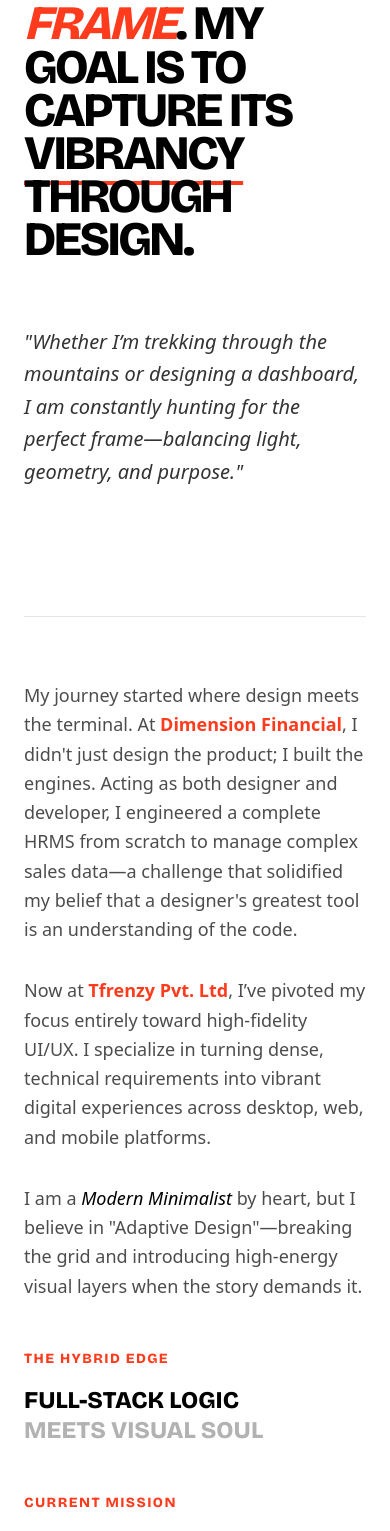
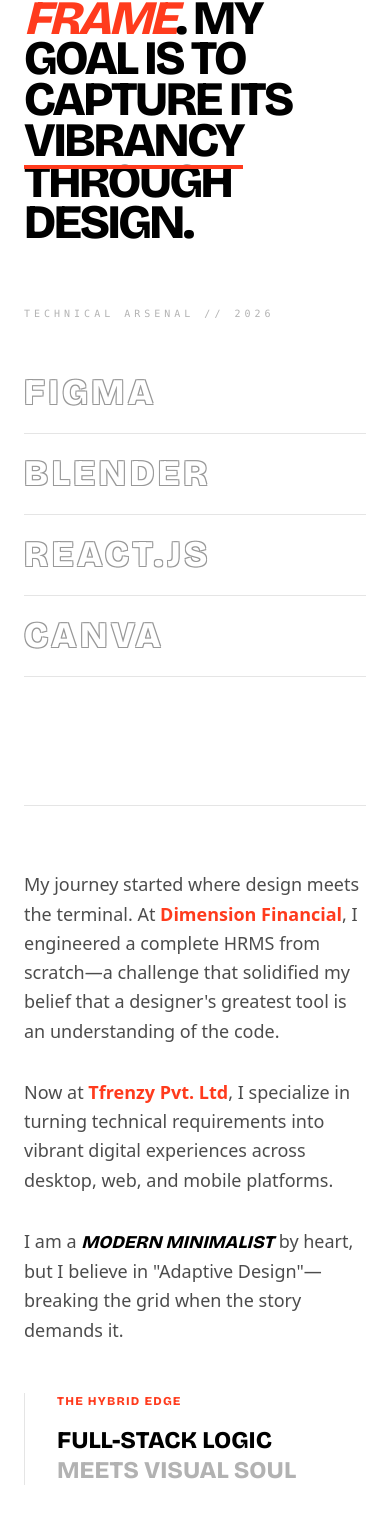
Before and after one commit to sbisht01-dev/watcherr_01, a Next.js app: page / in a window 390 px wide. Shown: the part 3447-4978 px from the top of the page. Built offline with nearby package versions, Linux system fonts and the light colour scheme.

Commit message:
Refactor About section: enhance layout, update skills display, and improve text styling; update Navbar and Footer for better contact options

```diff
--- a/components/about.tsx
+++ b/components/about.tsx
@@ -4,11 +4,18 @@ import React from 'react';
 import { motion } from "framer-motion";
 
 export default function About() {
+  const skills = [
+    { name: "Figma", type: "Interface" },
+    { name: "Blender", type: "3D Model & Animation" },
+    { name: "React.js", type: "Frontend" },
+    { name: "Canva", type: "Posters & Logo" },
+  ];
+
   return (
-    <section id="about" className="py-40 px-6 md:px-12 bg-brand-white text-brand-black">
+    <section id="about" className="py-40 px-6 md:px-12 bg-brand-white text-brand-black overflow-hidden">
       <div className="max-w-7xl mx-auto flex flex-col gap-32">
 
-        {/* TOP SECTION: THE STATEMENT */}
+        {/* TOP SECTION */}
         <div className="grid grid-cols-1 lg:grid-cols-12 gap-16 items-start">
           <div className="lg:col-span-8">
             <motion.span
@@ -20,74 +27,107 @@ export default function About() {
             </motion.span>
 
             <motion.h2
-              initial={{ opacity: 0, y: 30 }}
+              initial={{ opacity: 0, y: 20 }}
               whileInView={{ opacity: 1, y: 0 }}
-              transition={{ duration: 0.8, ease: [0.16, 1, 0.3, 1] }}
-              className="font-heading text-5xl md:text-7xl lg:text-8xl uppercase leading-[0.9] tracking-tighter"
+              transition={{ duration: 0.6, ease: "easeOut" }}
+              /* Removed layoutId to prevent double-rendering ghosting */
+              className="font-heading text-5xl md:text-7xl lg:text-[7.5vw] uppercase leading-[0.85] tracking-tighter"
             >
-              I see the world as a <span className="text-brand-red italic">frame</span>. My goal is to capture its <span className="underline decoration-brand-red decoration-4 underline-offset-[12px]">vibrancy</span> through design.
+              I see the world as a <span className="text-brand-red italic">frame</span>. My goal is to capture its <span className="relative inline-block">vibrancy<div className="absolute -bottom-2 left-0 w-full h-[4px] bg-brand-red" /></span> through design.
             </motion.h2>
           </div>
 
-          <div className="lg:col-span-4 lg:pt-24">
-            <motion.p
-              initial={{ opacity: 0 }}
-              whileInView={{ opacity: 1 }}
-              transition={{ delay: 0.2 }}
-              className="text-xl md:text-2xl font-body text-brand-black/80 leading-relaxed italic"
-            >
-              "Whether I’m trekking through the mountains or designing a dashboard, I am constantly hunting for the perfect frame—balancing light, geometry, and purpose."
-            </motion.p>
+          <div className="lg:col-span-4 lg:pt-16">
+            <div className="flex flex-col">
+              <span className="font-mono text-[10px] uppercase tracking-[0.4em] text-brand-black/30 mb-8 block">
+                Technical Arsenal // 2026
+              </span>
+
+              <div className="flex flex-col">
+                {skills.map((skill, index) => (
+                  <motion.div
+                    key={skill.name}
+                    initial={{ opacity: 0, x: 20 }}
+                    whileInView={{ opacity: 1, x: 0 }}
+                    transition={{ delay: index * 0.1 }}
+                    whileHover={{ x: 10 }}
+                    className="flex items-center justify-between border-b border-brand-black/10 py-5 group cursor-crosshair"
+                  >
+                    {/* ADDED: 'tracking-[0.15em]' for increased letter spacing.
+              This prevents the outlines from touching and keeps the 'Studio' aesthetic.
+          */}
+                    <span
+                      className="font-heading text-4xl md:text-5xl uppercase tracking-[0.1em] transition-all duration-500 text-white group-hover:text-brand-red opacity-40 group-hover:opacity-100"
+                      style={{
+                        textShadow: `
+                -1px -1px 0 #000,
+                 1px -1px 0 #000,
+                -1px  1px 0 #000,
+                 1px  1px 0 #000
+              `,
+                        fontWeight: 400
+                      }}
+                    >
+                      {skill.name}
+                    </span>
+
+                    <span className="font-mono text-[9px] uppercase tracking-widest opacity-0 group-hover:opacity-100 text-brand-red transition-opacity">
+                      {skill.type}
+                    </span>
+                  </motion.div>
+                ))}
+              </div>
+            </div>
           </div>
         </div>
 
-        {/* MIDDLE SECTION: THE BIO SPLIT */}
+        {/* MIDDLE SECTION: THE BIO */}
         <div className="grid grid-cols-1 md:grid-cols-12 gap-12 lg:gap-24 border-t border-brand-black/10 pt-16">
           <div className="md:col-span-7 space-y-8 text-lg font-body text-brand-black/70 leading-relaxed">
             <p>
-              My journey started where design meets the terminal. At <span className="text-brand-red font-bold">Dimension Financial</span>, I didn't just design the product; I built the engines. Acting as both designer and developer, I engineered a complete HRMS from scratch to manage complex sales data—a challenge that solidified my belief that a designer's greatest tool is an understanding of the code.
+              My journey started where design meets the terminal. At <span className="text-brand-red font-bold">Dimension Financial</span>, I engineered a complete HRMS from scratch—a challenge that solidified my belief that a designer's greatest tool is an understanding of the code.
             </p>
             <p>
-              Now at <span className="text-brand-red font-bold">Tfrenzy Pvt. Ltd</span>, I’ve pivoted my focus entirely toward high-fidelity UI/UX. I specialize in turning dense, technical requirements into vibrant digital experiences across desktop, web, and mobile platforms.
+              Now at <span className="text-brand-red font-bold">Tfrenzy Pvt. Ltd</span>, I specialize in turning technical requirements into vibrant digital experiences across desktop, web, and mobile platforms.
             </p>
             <p>
-              I am a <span className="italic text-brand-black">Modern Minimalist</span> by heart, but I believe in "Adaptive Design"—breaking the grid and introducing high-energy visual layers when the story demands it.
+              I am a <span className="italic text-brand-black font-bold font-heading uppercase">Modern Minimalist</span> by heart, but I believe in "Adaptive Design"—breaking the grid when the story demands it.
             </p>
           </div>
 
-          {/* RIGHT SIDE: CORE PILLARS */}
           <div className="md:col-span-5 flex flex-col gap-12">
-            <div className="group">
-              <h4 className="font-heading text-sm uppercase mb-4 text-brand-red tracking-widest font-bold">The Hybrid Edge</h4>
+            <div className="group border-l border-brand-black/10 pl-8">
+              <h4 className="font-heading text-xs uppercase mb-4 text-brand-red tracking-widest font-bold">The Hybrid Edge</h4>
               <p className="text-2xl font-heading uppercase leading-tight group-hover:translate-x-2 transition-transform duration-500">
                 Full-Stack Logic <br />
-                <span className="text-brand-black/30">meets Visual Soul</span>
+                <span className="text-brand-black/30 group-hover:text-brand-black transition-colors">meets Visual Soul</span>
               </p>
             </div>
-            <div className="group">
-              <h4 className="font-heading text-sm uppercase mb-4 text-brand-red tracking-widest font-bold">Current Mission</h4>
+            <div className="group border-l border-brand-black/10 pl-8">
+              <h4 className="font-heading text-xs uppercase mb-4 text-brand-red tracking-widest font-bold">Current Mission</h4>
               <p className="text-2xl font-heading uppercase leading-tight group-hover:translate-x-2 transition-transform duration-500">
                 Designing UI <br />
-                <span className="text-brand-black/30">@ Tfrenzy</span>
+                <span className="text-brand-black/30 group-hover:text-brand-black transition-colors">@ Tfrenzy</span>
               </p>
             </div>
           </div>
         </div>
 
-        {/* BOTTOM SECTION: SPECIFIC IMPACT TILES */}
+        {/* BOTTOM SECTION: IMPACT TILES */}
         <div className="grid grid-cols-1 md:grid-cols-3 gap-1 border-t border-brand-black/10 pt-16">
-          <div className="bg-brand-black/5 p-10 flex flex-col justify-between aspect-square md:aspect-auto md:h-64">
-             <span className="font-mono text-[10px] uppercase text-brand-red tracking-[0.3em]">Redesign</span>
-             <h5 className="font-heading text-2xl uppercase leading-none">BondsAdda <br /> <span className="text-brand-black/40 text-lg italic">Vibrancy & Vision</span></h5>
-          </div>
-          <div className="bg-brand-black/5 p-10 flex flex-col justify-between aspect-square md:aspect-auto md:h-64">
-             <span className="font-mono text-[10px] uppercase text-brand-red tracking-[0.3em]">Engineering</span>
-             <h5 className="font-heading text-2xl uppercase leading-none">Custom HRMS <br /> <span className="text-brand-black/40 text-lg italic">Built from Scratch</span></h5>
-          </div>
-          <div className="bg-brand-black/5 p-10 flex flex-col justify-between aspect-square md:aspect-auto md:h-64">
-             <span className="font-mono text-[10px] uppercase text-brand-red tracking-[0.3em]">Diversity</span>
-             <h5 className="font-heading text-2xl uppercase leading-none">Platforms <br /> <span className="text-brand-black/40 text-lg italic">Desktop, Web, Mobile</span></h5>
-          </div>
+          {[
+            { tag: "Redesign", title: "BondsAdda", sub: "Vibrancy & Vision" },
+            { tag: "Engineering", title: "Custom HRMS", sub: "Built from Scratch" },
+            { tag: "Diversity", title: "Platforms", sub: "Desktop, Web, Mobile" }
+          ].map((tile) => (
+            <div key={tile.title} className="bg-brand-black/5 p-10 flex flex-col justify-between aspect-square group hover:bg-brand-red transition-all duration-700">
+              <span className="font-mono text-[10px] uppercase text-brand-red group-hover:text-white/80 tracking-[0.3em] transition-colors">{tile.tag}</span>
+              <h5 className="font-heading text-2xl uppercase leading-none group-hover:text-white transition-colors">
+                {tile.title} <br />
+                <span className="text-brand-black/40 text-lg italic group-hover:text-white/60">{tile.sub}</span>
+              </h5>
+            </div>
+          ))}
         </div>
 
       </div>
--- a/components/navigation/Footer.tsx
+++ b/components/navigation/Footer.tsx
@@ -61,7 +61,7 @@ export default function Footer() {
           </div>
 
           <motion.a
-            href="mailto:your.email@example.com"
+            href="mailto:saurabhb7678@gmail.com"
             whileHover={{ scale: 1.05 }}
             whileTap={{ scale: 0.95 }}
             className="group relative w-32 h-32 md:w-56 md:h-56 rounded-full bg-brand-red flex items-center justify-center overflow-hidden transition-all duration-500"
--- a/components/navigation/Navbar.tsx
+++ b/components/navigation/Navbar.tsx
@@ -98,15 +98,18 @@ export default function Navbar() {
                     </motion.div>
                 ))}
 
-                <Link href="#contact">
-                    <motion.button
-                        whileHover={{ scale: 1.05 }}
-                        whileTap={{ scale: 0.95 }}
-                        className="ml-4 px-8 py-3 bg-brand-red text-white text-[10px] uppercase font-bold tracking-[0.2em] transition-all duration-500 rounded-full shadow-lg shadow-brand-red/20"
-                    >
-                        Start a Project
-                    </motion.button>
-                </Link>
+                <motion.a
+                    href="mailto:saurabhb7678@gmail.com?subject=Project Inquiry"
+                    whileHover={{
+                        scale: 1.05,
+                        backgroundColor: "#FFFFFF",
+                        color: "#000000"
+                    }}
+                    whileTap={{ scale: 0.95 }}
+                    className="ml-4 px-8 py-3 bg-brand-red text-white text-[10px] uppercase font-bold tracking-[0.2em] transition-all duration-500 rounded-full shadow-lg shadow-brand-red/20 border border-brand-red"
+                >
+                    Connect
+                </motion.a>
             </nav>
 
             {/* 3. MOBILE TRIGGER */}
@@ -126,9 +129,7 @@ export default function Navbar() {
                         animate={{ opacity: 1, y: 0 }}
                         exit={{ opacity: 0, y: "-100%" }}
                         transition={{ duration: 0.6, ease: [0.16, 1, 0.3, 1] }}
-                        /* z-[999] ensures it's above the Hero but below the Cursor.
-                           bg-brand-black (solid) prevents the "ghosting" or "peeking" text.
-                        */
+
                         className="fixed inset-0 bg-brand-black z-[999] flex flex-col px-6 py-24 md:hidden"
                     >
                         {/* Close Button Area */}
```
Also changed, not shown: 2 other files (tests, documents, lock files or other folders).
